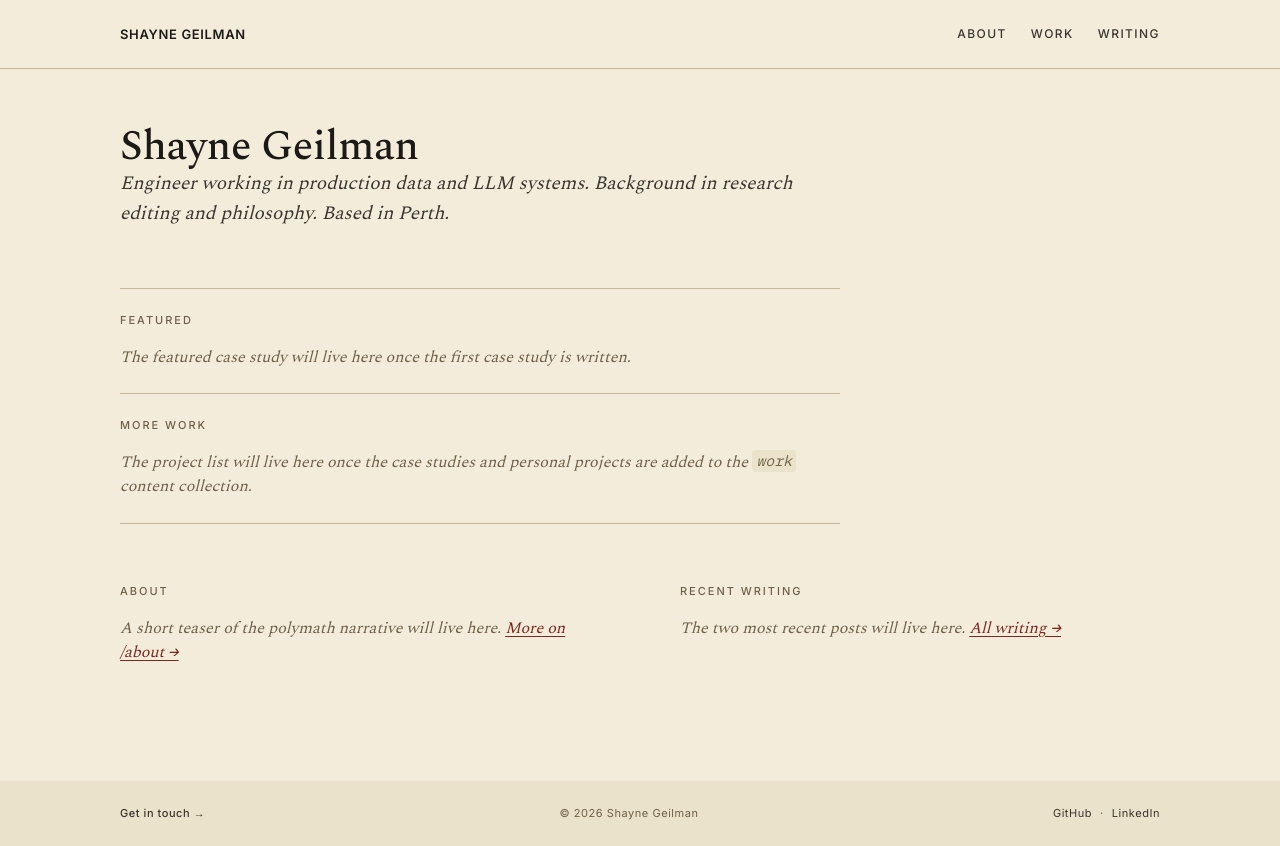
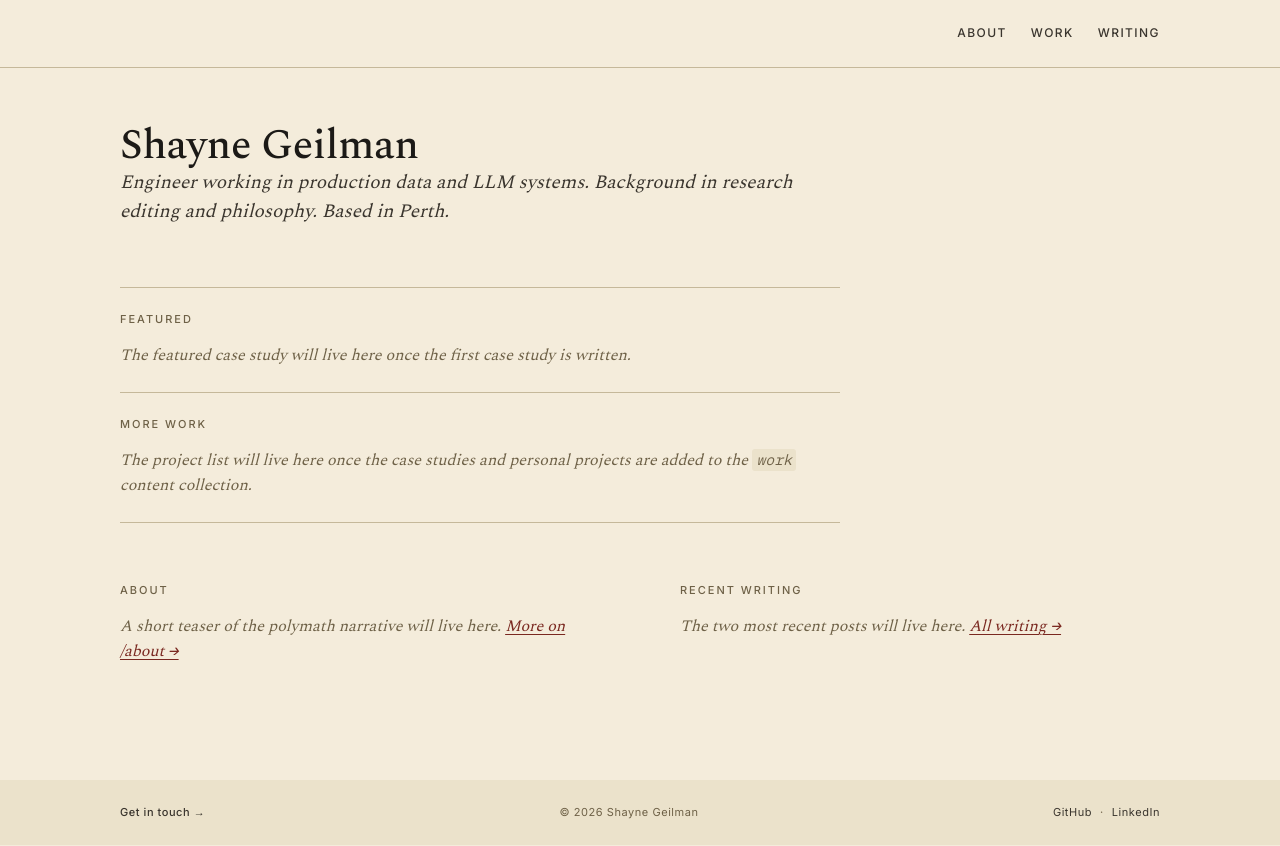
Before and after one commit to ShayneJG/Portfolio, an Astro site: page / in a window 1280 px wide. Built offline with nearby package versions, Linux system fonts and the light colour scheme; Astro itself is replaced by a stand-in of ours.

Commit message:
fix(header): hide wordmark on home page
The home page already shows "Shayne Geilman" as the H1 hero. Showing
it again as the small-caps wordmark in the header on top of that
reads as duplication, not reinforcement. Hiding the wordmark on /,
where the hero IS the masthead.

On every other page (/about, /work, /writing, /contact, 404) the
wordmark stays — those pages have their own H1 (page titles like
"About") and the wordmark is the only place the name appears.

```diff
--- a/src/components/Header.astro
+++ b/src/components/Header.astro
@@ -14,8 +14,14 @@ const items: { label: string; href: string; key: string }[] = [
 ---
 
 <header class="site-header">
-  <div class="page header-inner">
-    <a class="wordmark" href={withBase("/")}>Shayne Geilman</a>
+  <div class:list={["page", "header-inner", { home: pageType === "home" }]}>
+    {
+      pageType !== "home" && (
+        <a class="wordmark" href={withBase("/")}>
+          Shayne Geilman
+        </a>
+      )
+    }
     <nav>
       {
         items.map((item) => (
@@ -41,6 +47,9 @@ const items: { label: string; href: string; key: string }[] = [
     align-items: center;
     justify-content: space-between;
     gap: var(--space-l);
+  }
+  .header-inner.home {
+    justify-content: flex-end;
   }
   .wordmark {
     font-family: var(--font-sans);
```
